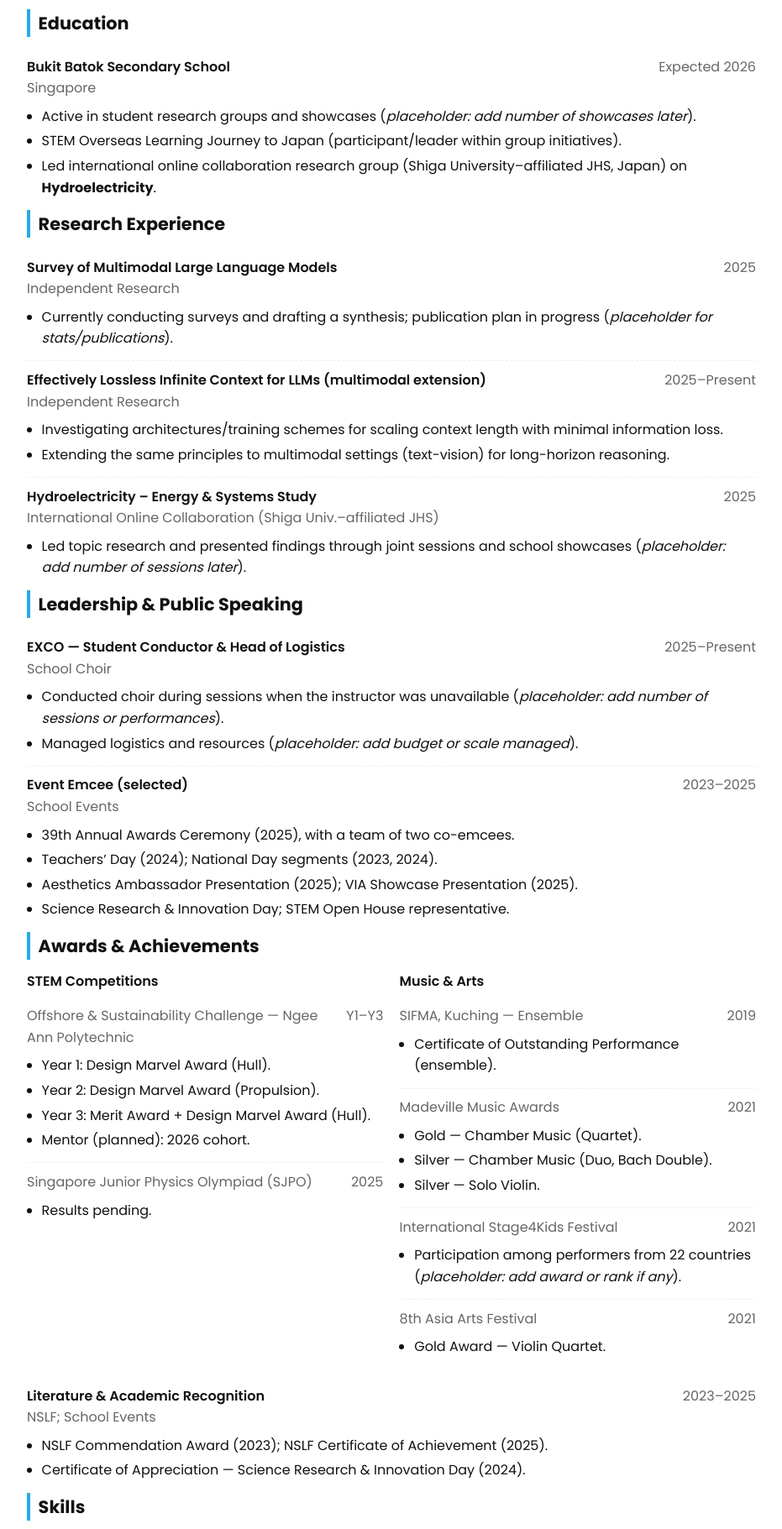
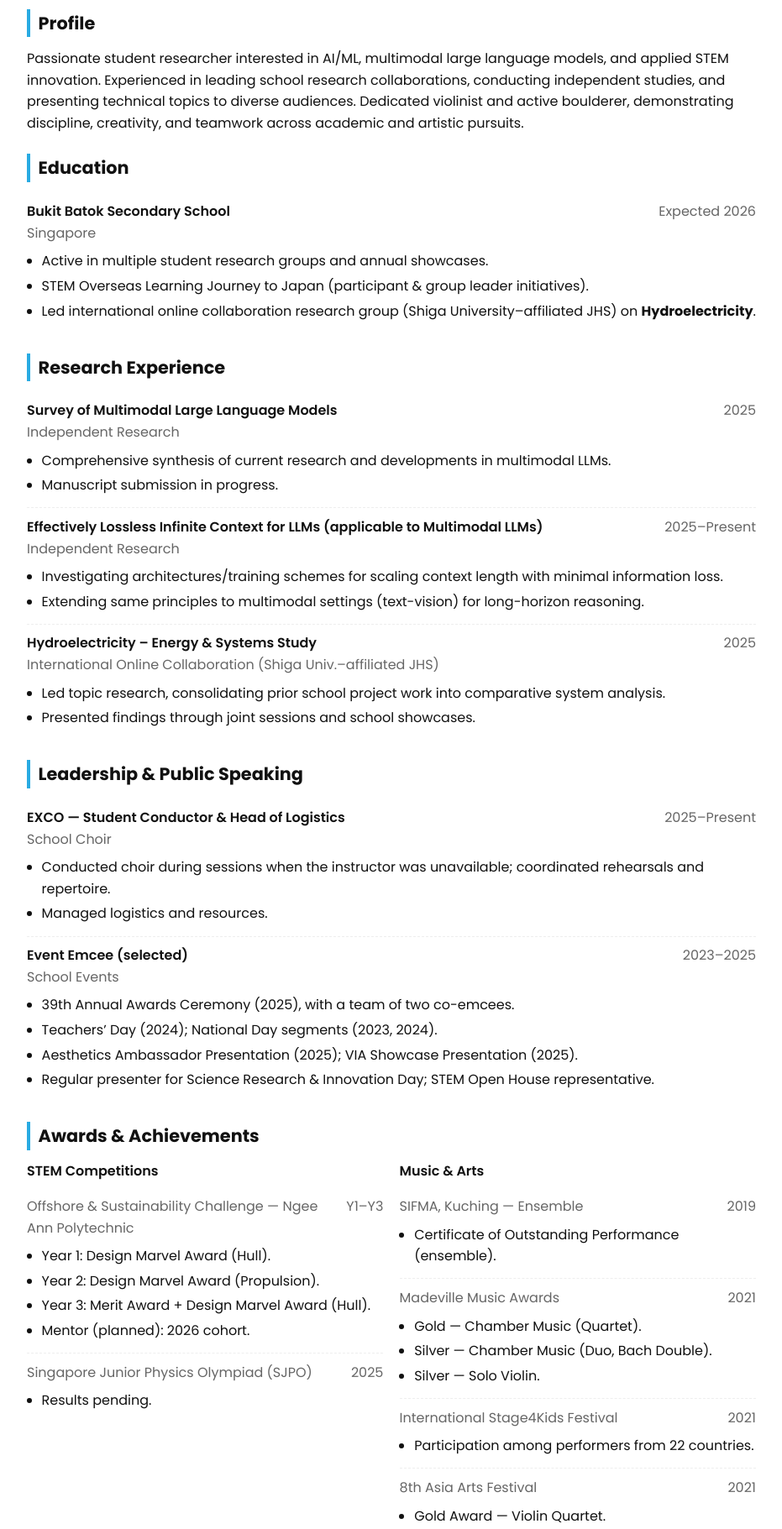
Before and after one commit to Reyence/reyencechua.github.io, a plain HTML site: page cv.html in a window 1280 px wide. Shown: the part 360-2181 px from the top of the page at 84% size, without its empty margins (174-1105 px from the left). Drawn offline with Linux system fonts and the light colour scheme.

Commit message:
Update cv.html

```diff
--- a/cv.html
+++ b/cv.html
@@ -8,10 +8,11 @@
   <link rel="stylesheet" href="style.css" />
   <style>
     :root { --ink:#111; --muted:#666; --accent:#29abe2; }
-    body { background:#ffffff; color:#111; }
+    body { background:#ffffff; color:#111; font-family:'Poppins',sans-serif; }
     .cv-wrap { max-width: 900px; margin: 0 auto; padding: 2rem 1rem 4rem; }
+
     .cv-header { display:flex; flex-direction:column; gap:0.5rem; border-bottom:2px solid #eee; padding-bottom:1.2rem; margin-bottom:1.8rem;}
-    .cv-name { font-size:2.2rem; font-weight:700; letter-spacing:.2px; }
+    .cv-name { font-size:2.2rem; font-weight:700; }
     .cv-tagline { color:var(--muted); font-weight:500; }
     .cv-contact { display:flex; flex-wrap:wrap; gap:.8rem 1.2rem; align-items:center; color:#222; }
     .cv-contact a { color:var(--accent); text-decoration:none; }
@@ -19,17 +20,27 @@
     .cv-btn { padding:.55rem .95rem; border-radius:8px; border:1px solid #ddd; background:#f7f7f7; cursor:pointer; font-weight:600; }
     .cv-btn:hover { background:#eaf6ff; border-color:#cde9ff; }
 
+    .cv-section { margin-top:1.5rem; }
     .cv-section h2 { font-size:1.3rem; margin-bottom:.8rem; border-left:4px solid var(--accent); padding-left:.6rem; }
     .item { display:grid; grid-template-columns: 1fr auto; gap:.25rem .8rem; padding:.6rem 0; border-bottom:1px dashed #eee; }
     .item:last-child { border-bottom:none; }
     .role { font-weight:600; }
     .org { color:var(--muted); }
     .date { color:var(--muted); white-space:nowrap; }
-    .bullets { grid-column: 1 / -1; margin-top:.25rem; }
+    .bullets { grid-column:1/-1; margin-top:.25rem; }
     .bullets li { margin-left:1.1rem; margin-bottom:.25rem; }
 
-    .two-col { display:grid; grid-template-columns: 1fr 1fr; gap:1.2rem; }
-    @media (max-width: 820px) { .two-col { grid-template-columns:1fr; } }
+    .two-col { display:grid; grid-template-columns:1fr 1fr; gap:1.2rem; }
+    @media (max-width:820px){ .two-col{ grid-template-columns:1fr; } }
+
+    /* Nav */
+    .site-nav {
+      width:100%; background:#111; color:#fff;
+      display:flex; align-items:center; justify-content:center; gap:1rem;
+      padding:.7rem 1rem; margin-bottom:1rem;
+    }
+    .site-nav a { color:#fff; text-decoration:none; opacity:.9; }
+    .site-nav a.active { font-weight:700; opacity:1; border-bottom:2px solid #fff; }
 
     @media print {
       .site-nav, .cv-actions { display:none !important; }
@@ -37,18 +48,10 @@
       .cv-wrap { padding:0; }
       a { color:#111; text-decoration:none; }
     }
-
-    .site-nav {
-      width:100%; background:#111; color:#fff;
-      display:flex; align-items:center; justify-content:center; gap:1rem;
-      padding:.7rem 1rem; margin-bottom:1rem;
-    }
-    .site-nav a { color:#fff; text-decoration:none; opacity:.9; }
-    .site-nav a.active { font-weight:700; opacity:1; border-bottom:2px solid #fff; }
   </style>
 </head>
 <body>
-
+  <!-- Top nav -->
   <nav class="site-nav">
     <a href="index.html">Home</a>
     <a class="active" href="cv.html">CV</a>
@@ -60,10 +63,10 @@
       <div class="cv-name">Reyence Chua Rui Heng</div>
       <div class="cv-tagline">Student Researcher • Violinist • STEM Enthusiast • Rock Climber</div>
       <div class="cv-contact">
-      <span>Singapore</span>·
-      <a href="mailto:r.chua.imail@gmail.com">r.chua.imail@gmail.com</a>·
-      <a href="mailto:reyence_chua_rui_heng@students.edu.sg">reyence_chua_rui_heng@students.edu.sg</a>·
-      <a href="https://reyence.github.io/reyencechua.github.io/" target="_blank">Website</a>·
+        <span>Singapore</span><span>·</span>
+        <a href="mailto:r.chua.imail@gmail.com">r.chua.imail@gmail.com</a><span>·</span>
+        <a href="mailto:reyence_chua_rui_heng@students.edu.sg">reyence_chua_rui_heng@students.edu.sg</a><span>·</span>
+        <a href="https://reyence.github.io/reyencechua.github.io/" target="_blank">Website</a><span>·</span>
         <a href="https://github.com/Reyence" target="_blank">GitHub</a>
       </div>
       <div class="cv-actions">
@@ -72,6 +75,18 @@
       </div>
     </header>
 
+    <!-- Profile / Objective -->
+    <section class="cv-section">
+      <h2>Profile</h2>
+      <p>
+        Passionate student researcher interested in AI/ML, multimodal large language models, and applied STEM innovation.
+        Experienced in leading school research collaborations, conducting independent studies, and presenting technical topics
+        to diverse audiences. Dedicated violinist and active boulderer, demonstrating discipline, creativity, and teamwork
+        across academic and artistic pursuits.
+      </p>
+    </section>
+
+    <!-- Education -->
     <section class="cv-section">
       <h2>Education</h2>
       <div class="item">
@@ -81,13 +96,14 @@
         </div>
         <div class="date">Expected 2026</div>
         <ul class="bullets">
-        <li>Active in student research groups and showcases (<em>placeholder: add number of showcases later</em>).</li>
-        <li>STEM Overseas Learning Journey to Japan (participant/leader within group initiatives).</li>
-        <li>Led international online collaboration research group (Shiga University–affiliated JHS, Japan) on <strong>Hydroelectricity</strong>.</li>
+          <li>Active in multiple student research groups and annual showcases.</li>
+          <li>STEM Overseas Learning Journey to Japan (participant & group leader initiatives).</li>
+          <li>Led international online collaboration research group (Shiga University–affiliated JHS) on <strong>Hydroelectricity</strong>.</li>
         </ul>
       </div>
     </section>
 
+    <!-- Research Experience -->
     <section class="cv-section">
       <h2>Research Experience</h2>
       <div class="item">
@@ -97,22 +113,21 @@
         </div>
         <div class="date">2025</div>
         <ul class="bullets">
-        <li>Currently conducting surveys and drafting a synthesis; publication plan in progress (<em>placeholder for stats/publications</em>).</li>
+          <li>Comprehensive synthesis of current research and developments in multimodal LLMs.</li>
+          <li>Manuscript submission in progress.</li>
         </ul>
       </div>
-
       <div class="item">
         <div>
-        <div class="role">Effectively Lossless Infinite Context for LLMs (multimodal extension)</div>
+          <div class="role">Effectively Lossless Infinite Context for LLMs (applicable to Multimodal LLMs)</div>
           <div class="org">Independent Research</div>
         </div>
         <div class="date">2025–Present</div>
         <ul class="bullets">
           <li>Investigating architectures/training schemes for scaling context length with minimal information loss.</li>
-        <li>Extending the same principles to multimodal settings (text-vision) for long-horizon reasoning.</li>
+          <li>Extending same principles to multimodal settings (text-vision) for long-horizon reasoning.</li>
         </ul>
       </div>
-
       <div class="item">
         <div>
           <div class="role">Hydroelectricity – Energy & Systems Study</div>
@@ -120,11 +135,13 @@
         </div>
         <div class="date">2025</div>
         <ul class="bullets">
-        <li>Led topic research and presented findings through joint sessions and school showcases (<em>placeholder: add number of sessions later</em>).</li>
+          <li>Led topic research, consolidating prior school project work into comparative system analysis.</li>
+          <li>Presented findings through joint sessions and school showcases.</li>
         </ul>
       </div>
     </section>
 
+    <!-- Leadership -->
     <section class="cv-section">
       <h2>Leadership & Public Speaking</h2>
       <div class="item">
@@ -134,11 +151,10 @@
         </div>
         <div class="date">2025–Present</div>
         <ul class="bullets">
-        <li>Conducted choir during sessions when the instructor was unavailable (<em>placeholder: add number of sessions or performances</em>).</li>
-        <li>Managed logistics and resources (<em>placeholder: add budget or scale managed</em>).</li>
+          <li>Conducted choir during sessions when the instructor was unavailable; coordinated rehearsals and repertoire.</li>
+          <li>Managed logistics and resources.</li>
         </ul>
       </div>
-
       <div class="item">
         <div>
           <div class="role">Event Emcee (selected)</div>
@@ -149,11 +165,12 @@
           <li>39th Annual Awards Ceremony (2025), with a team of two co-emcees.</li>
           <li>Teachers’ Day (2024); National Day segments (2023, 2024).</li>
           <li>Aesthetics Ambassador Presentation (2025); VIA Showcase Presentation (2025).</li>
-        <li>Science Research & Innovation Day; STEM Open House representative.</li>
+          <li>Regular presenter for Science Research & Innovation Day; STEM Open House representative.</li>
         </ul>
       </div>
     </section>
 
+    <!-- Awards -->
     <section class="cv-section">
       <h2>Awards & Achievements</h2>
       <div class="two-col">
@@ -183,16 +200,12 @@
         <div>
           <div class="role" style="margin-bottom:.4rem;">Music & Arts</div>
           <div class="item">
-          <div>
-            <div class="org">SIFMA, Kuching — Ensemble</div>
-          </div>
+            <div><div class="org">SIFMA, Kuching — Ensemble</div></div>
             <div class="date">2019</div>
             <ul class="bullets"><li>Certificate of Outstanding Performance (ensemble).</li></ul>
           </div>
           <div class="item">
-          <div>
-            <div class="org">Madeville Music Awards</div>
-          </div>
+            <div><div class="org">Madeville Music Awards</div></div>
             <div class="date">2021</div>
             <ul class="bullets">
               <li>Gold — Chamber Music (Quartet).</li>
@@ -201,16 +214,12 @@
             </ul>
           </div>
           <div class="item">
-          <div>
-            <div class="org">International Stage4Kids Festival</div>
-          </div>
+            <div><div class="org">International Stage4Kids Festival</div></div>
             <div class="date">2021</div>
-          <ul class="bullets"><li>Participation among performers from 22 countries (<em>placeholder: add award or rank if any</em>).</li></ul>
+            <ul class="bullets"><li>Participation among performers from 22 countries.</li></ul>
           </div>
           <div class="item">
-          <div>
-            <div class="org">8th Asia Arts Festival</div>
-          </div>
+            <div><div class="org">8th Asia Arts Festival</div></div>
             <div class="date">2021</div>
             <ul class="bullets"><li>Gold Award — Violin Quartet.</li></ul>
           </div>
@@ -230,16 +239,7 @@
       </div>
     </section>
 
-  <!-- Hidden metrics section you can unhide later -->
-  <section class="cv-section" style="display:none;">
-    <h2>Research Metrics</h2>
-    <ul class="bullets">
-      <li>H-index: ___</li>
-      <li>i10-index: ___</li>
-      <li>Total citations: ___</li>
-    </ul>
-  </section>
-
+    <!-- Skills -->
     <section class="cv-section">
       <h2>Skills</h2>
       <div class="two-col">
@@ -254,7 +254,7 @@
           <ul class="bullets">
             <li><strong>Communication:</strong> Public speaking, emceeing, technical presentations.</li>
             <li><strong>Languages:</strong> English (fluent), Chinese (conversational).</li>
-          <li><strong>Interests:</strong> AI/ML, violin performance, bouldering/rock climbing (discipline, teamwork).</li>
+            <li><strong>Interests:</strong> AI/ML, violin performance, bouldering/rock climbing.</li>
           </ul>
         </div>
       </div>
@@ -268,15 +268,14 @@ downloadBtn.addEventListener('click', function (event) {
       event.preventDefault();
       const element = document.querySelector('.cv-wrap');
       const opt = {
-    margin: 0.5,
-    filename: 'Reyence-Chua-CV.pdf',
-    image: { type: 'jpeg', quality: 0.98 },
-    html2canvas: { scale: 2 },
-    jsPDF: { unit: 'in', format: 'a4', orientation: 'portrait' }
+        margin:0.5,
+        filename:'Reyence-Chua-CV.pdf',
+        image:{type:'jpeg',quality:0.98},
+        html2canvas:{scale:2},
+        jsPDF:{unit:'in',format:'a4',orientation:'portrait'}
       };
       html2pdf().from(element).set(opt).save();
     });
   </script>
-
 </body>
 </html>
```
Lines whose indentation alone changed are shown as unchanged.
